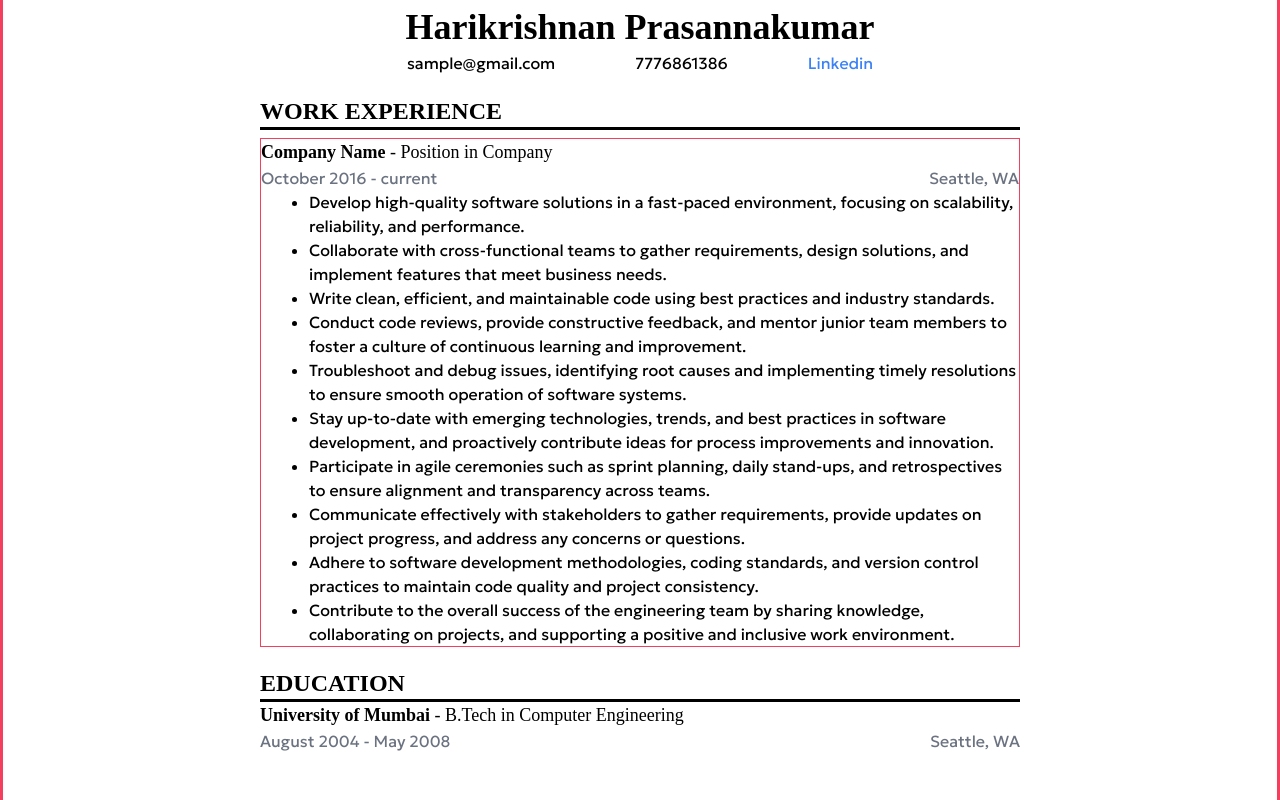
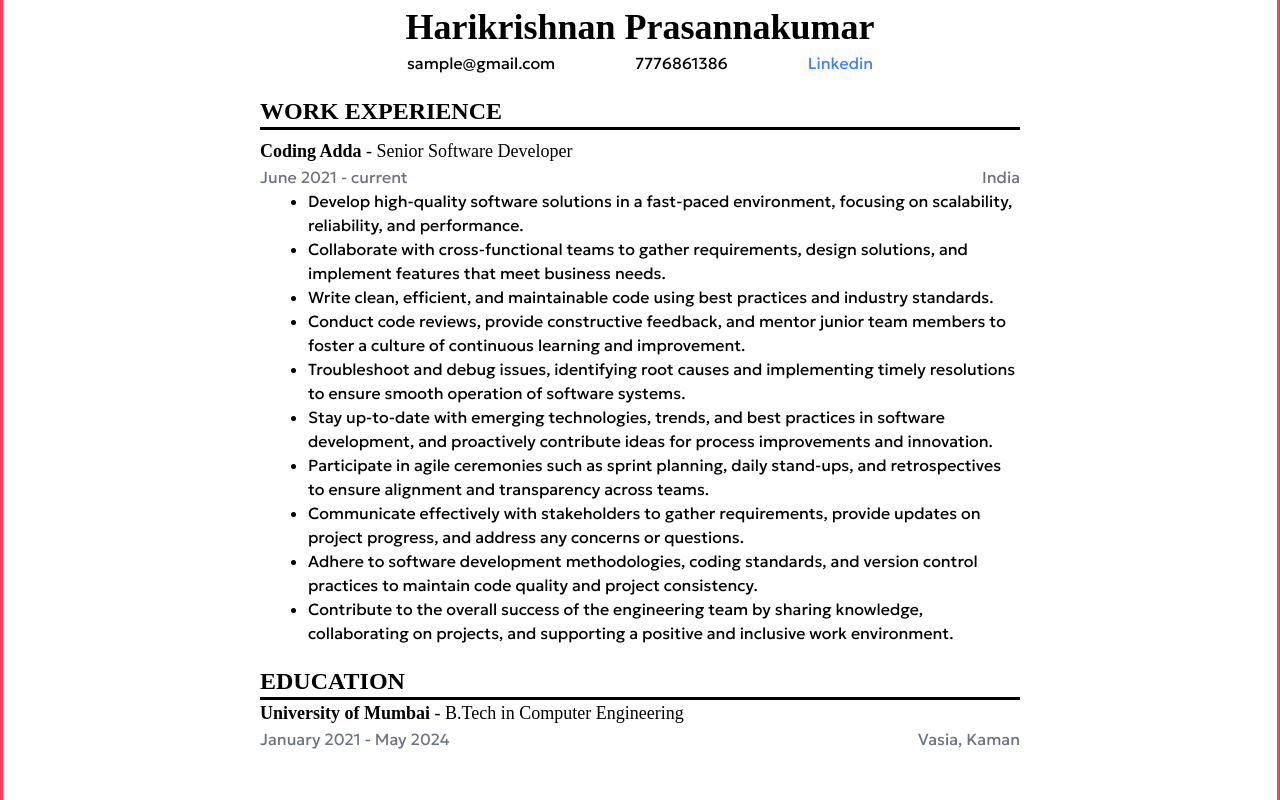
Before and after one commit to HarikrishnanYPR1707/EcliptiQ, a React (Vite) app: page /templates/sde/slr in a window 1280 px wide. Shown: the part 360-1160 px from the top of the page. Built offline with nearby package versions, Linux system fonts and the light colour scheme; no server answers; a web font is replaced by a local one.

Commit message:
Changed the details

```diff
--- a/src/components/resumeTemplates/SdeSlr.jsx
+++ b/src/components/resumeTemplates/SdeSlr.jsx
@@ -52,22 +52,22 @@ const SdeSlr = () => {
             <h1 className="mb-2 border-b-[3px] border-black font-timesNewRoman text-2xl font-black uppercase">
               Work Experience
             </h1>
-            <div className="border border-rose-500">
+            <div className="">
               {/* experience-1 */}
               <div className="">
                 {/* header section */}
                 <h1 className="font-timesNewRoman text-[18px]">
-                  <span className="font-bold">Company Name</span> {" - "}
-                  <span className="">Position in Company</span>
+                  <span className="font-bold">Coding Adda</span> {" - "}
+                  <span className="">Senior Software Developer</span>
                 </h1>
                 {/* Date and place section */}
                 <div className="flex items-center justify-between text-gray-500">
                   <p className="">
-                    <span className="">October 2016</span>
+                    <span className="">June 2021</span>
                     {" - "}
                     <span className="">current</span>
                   </p>
-                  <p className="">Seattle, WA</p>
+                  <p className="">India</p>
                 </div>
                 {/* description section - 1 */}
                 <ul className="ml-12 list-disc">
@@ -96,11 +96,11 @@ const SdeSlr = () => {
               {/* Date and place section */}
               <div className="flex items-center justify-between text-gray-500">
                 <p className="">
-                  <span className="">August 2004</span>
+                  <span className="">January 2021</span>
                   {" - "}
-                  <span className="">May 2008</span>
+                  <span className="">May 2024</span>
                 </p>
-                <p className="">Seattle, WA</p>
+                <p className="">Vasia, Kaman</p>
               </div>
             </div>
           </div>
```
